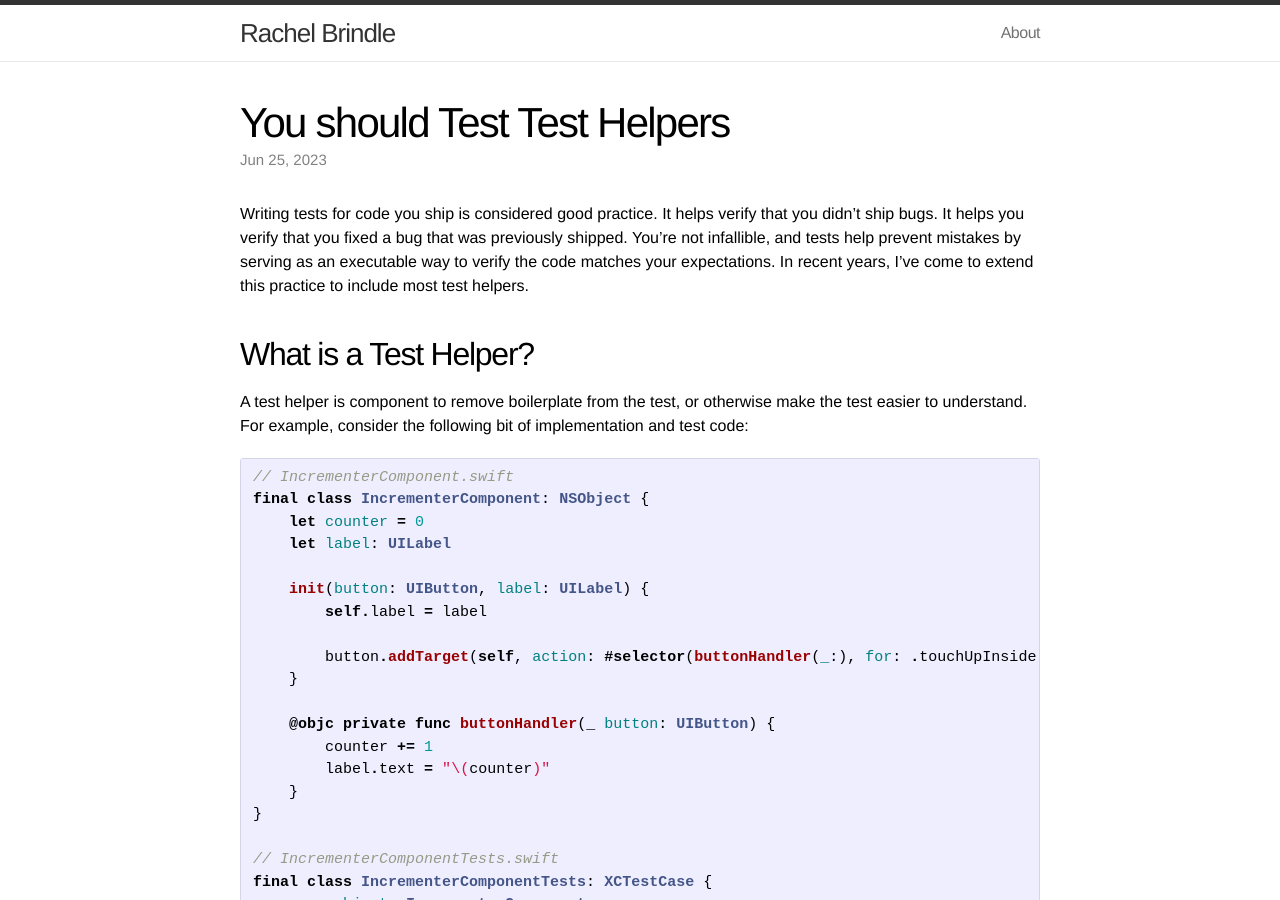
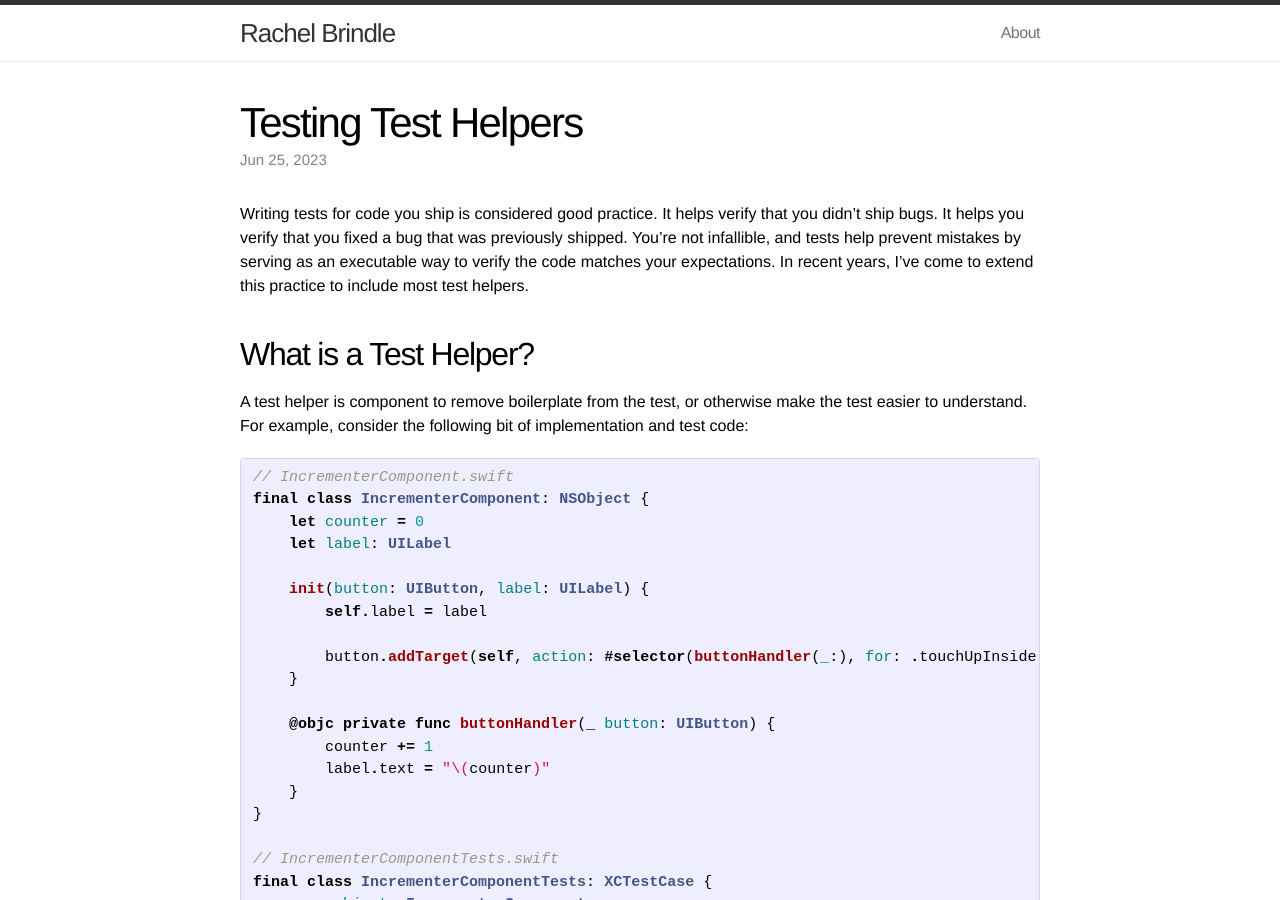
Before and after one commit to younata/younata.github.io, a Jekyll site: the page built from _posts/2023-06-25-testing-test-helpers.md, in a window 1280 px wide and 900 px high. Built offline with Jekyll 4.4.1, drawn with Linux system fonts in a browser that asks for light colours.

Commit message:
Use a less accusatory name for the testing test helpers post

```diff
--- a/_posts/2023-06-25-you-should-test-your-test-helpers.md
+++ b/_posts/2023-06-25-testing-test-helpers.md
@@ -1,6 +1,6 @@
 ---
 layout: post
-title: You should Test Test Helpers
+title: Testing Test Helpers
 date: 2023-06-25
 tags: swift, tdd, xctest, testing
 ---
```
